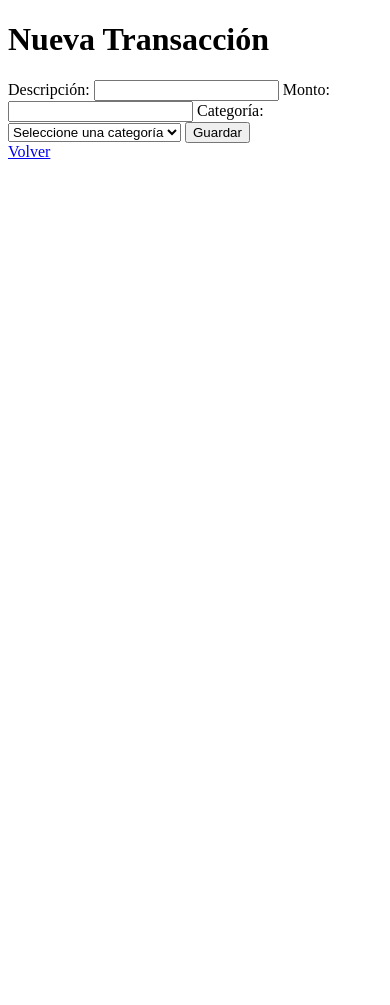
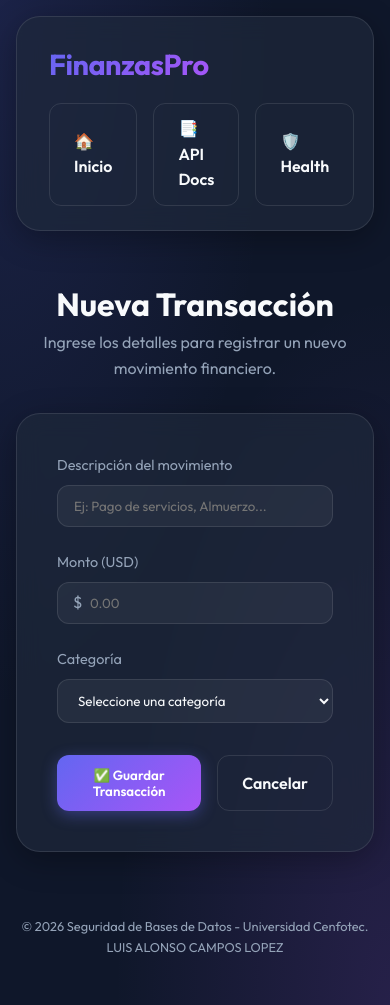
Before and after one commit to alonso523/Seguridad_Bases_de_Datos, a FastAPI app: page /transacciones/crear in a window 390 px wide. Before the commit the page ends 159 px from the top, so only its background shows below. Run offline with FastAPI, Linux system fonts and the light colour scheme.

Commit message:
Revision MZM

```diff
--- a/Aplicacion_WEB/seguridad_app/main.py
+++ b/Aplicacion_WEB/seguridad_app/main.py
@@ -12,13 +12,15 @@
 from seguridad_app.repositories.transacciones_repo import (obtener_transacciones, crear_transaccion, actualizar_transaccion, eliminar_transaccion, obtener_transaccion_por_id, obtener_categorias)
 
 
-app = FastAPI()
+from fastapi.staticfiles import StaticFiles
+
 @asynccontextmanager
 async def lifespan(app: FastAPI):
     initialize_database()
     yield  # Aquí inicia la app normalmente
 
 app = FastAPI(lifespan=lifespan)
+app.mount("/static", StaticFiles(directory="seguridad_app/static"), name="static")
 
 @app.get("/health")
 def health():
@@ -38,15 +40,16 @@
 
 
 templates = Jinja2Templates(directory="seguridad_app/templates")
+templates.env.globals.update(hasattr=hasattr)
 
-# # Listar las transacciones  -- Este código no se puede ejecutar con sqlmap
-# @app.get("/transacciones", response_class=HTMLResponse)
-# def listar_transacciones(request: Request, db: Session = Depends(get_db)):
-#     transacciones = obtener_transacciones(db)
-#     return templates.TemplateResponse(
-#         "transacciones.html",
-#         {"request": request, "transacciones": transacciones}
-#     )
+# Listar las transacciones  -- Este código no se puede ejecutar con sqlmap
+@app.get("/transacciones", response_class=HTMLResponse)
+def listar_transacciones(request: Request, db: Session = Depends(get_db)):
+    transacciones = obtener_transacciones(db)
+    return templates.TemplateResponse(
+        "transacciones.html",
+        {"request": request, "transacciones": transacciones}
+    )
 
 # EJEMPLO VULNERABLE - Para utilizar la herramienta sqlmap
 @app.get("/transacciones/vulnerable/{transaccion_id}")
--- /dev/null
+++ b/Aplicacion_WEB/seguridad_app/static/css/style.css
@@ -0,0 +1,230 @@
+:root {
+    --bg-color: #0f172a;
+    --card-bg: rgba(30, 41, 59, 0.7);
+    --primary-gradient: linear-gradient(135deg, #6366f1 0%, #a855f7 100%);
+    --secondary-gradient: linear-gradient(135deg, #3b82f6 0%, #2dd4bf 100%);
+    --text-primary: #f8fafc;
+    --text-secondary: #94a3b8;
+    --accent: #f43f5e;
+    --success: #10b981;
+    --glass-border: rgba(255, 255, 255, 0.1);
+    --transition: all 0.3s cubic-bezier(0.4, 0, 0.2, 1);
+}
+
+* {
+    margin: 0;
+    padding: 0;
+    box-sizing: border-box;
+    font-family: 'Outfit', sans-serif;
+}
+
+body {
+    background-color: var(--bg-color);
+    background-image:
+        radial-gradient(at 0% 0%, rgba(99, 102, 241, 0.15) 0px, transparent 50%),
+        radial-gradient(at 100% 100%, rgba(168, 85, 247, 0.15) 0px, transparent 50%);
+    color: var(--text-primary);
+    min-height: 100vh;
+    padding: 2rem;
+    line-height: 1.6;
+}
+
+.container {
+    max-width: 1100px;
+    margin: 0 auto;
+}
+
+/* Glassmorphism Header */
+header {
+    display: flex;
+    justify-content: space-between;
+    align-items: center;
+    margin-bottom: 3rem;
+    padding: 1.5rem 2rem;
+    background: var(--card-bg);
+    backdrop-filter: blur(12px);
+    border: 1px solid var(--glass-border);
+    border-radius: 24px;
+    box-shadow: 0 8px 32px rgba(0, 0, 0, 0.3);
+    animation: slideDown 0.6s ease-out;
+}
+
+h1 {
+    font-size: 1.8rem;
+    font-weight: 700;
+    background: var(--primary-gradient);
+    -webkit-background-clip: text;
+    background-clip: text;
+    -webkit-text-fill-color: transparent;
+    letter-spacing: -0.5px;
+}
+
+/* Premium Buttons */
+.btn {
+    display: inline-flex;
+    align-items: center;
+    gap: 0.5rem;
+    padding: 0.75rem 1.5rem;
+    border-radius: 12px;
+    font-weight: 600;
+    text-decoration: none;
+    transition: var(--transition);
+    cursor: pointer;
+    border: none;
+}
+
+.btn-primary {
+    background: var(--primary-gradient);
+    color: white;
+    box-shadow: 0 4px 15px rgba(99, 102, 241, 0.4);
+}
+
+.btn-primary:hover {
+    transform: translateY(-2px);
+    box-shadow: 0 6px 20px rgba(99, 102, 241, 0.6);
+}
+
+.btn-outline {
+    background: transparent;
+    color: var(--text-primary);
+    border: 1px solid var(--glass-border);
+}
+
+.btn-outline:hover {
+    background: rgba(255, 255, 255, 0.05);
+    border-color: rgba(255, 255, 255, 0.3);
+}
+
+/* Table Design */
+.table-container {
+    background: var(--card-bg);
+    backdrop-filter: blur(12px);
+    border: 1px solid var(--glass-border);
+    border-radius: 24px;
+    overflow: hidden;
+    box-shadow: 0 8px 32px rgba(0, 0, 0, 0.3);
+    animation: fadeIn 0.8s ease-out;
+}
+
+table {
+    width: 100%;
+    border-collapse: collapse;
+}
+
+th {
+    padding: 1.25rem 1.5rem;
+    text-align: left;
+    font-size: 0.85rem;
+    text-transform: uppercase;
+    letter-spacing: 1px;
+    color: var(--text-secondary);
+    background: rgba(255, 255, 255, 0.02);
+    border-bottom: 1px solid var(--glass-border);
+}
+
+td {
+    padding: 1.25rem 1.5rem;
+    border-bottom: 1px solid var(--glass-border);
+    font-size: 0.95rem;
+}
+
+tr:last-child td {
+    border-bottom: none;
+}
+
+tr:hover td {
+    background: rgba(255, 255, 255, 0.03);
+}
+
+/* Badges */
+.badge {
+    padding: 0.25rem 0.75rem;
+    border-radius: 20px;
+    font-size: 0.75rem;
+    font-weight: 600;
+}
+
+.badge-finance {
+    background: rgba(16, 185, 129, 0.1);
+    color: var(--success);
+    border: 1px solid rgba(16, 185, 129, 0.2);
+}
+
+/* Actions */
+.actions {
+    display: flex;
+    gap: 1rem;
+}
+
+.action-link {
+    color: var(--text-secondary);
+    text-decoration: none;
+    transition: var(--transition);
+}
+
+.action-link:hover {
+    color: var(--text-primary);
+}
+
+.action-delete:hover {
+    color: var(--accent);
+}
+
+/* Form Styling */
+.form-card {
+    background: var(--card-bg);
+    backdrop-filter: blur(12px);
+    border: 1px solid var(--glass-border);
+    border-radius: 24px;
+    padding: 2.5rem;
+    max-width: 600px;
+    margin: 0 auto;
+    box-shadow: 0 8px 32px rgba(0, 0, 0, 0.3);
+}
+
+.form-group {
+    margin-bottom: 1.5rem;
+}
+
+label {
+    display: block;
+    margin-bottom: 0.5rem;
+    font-size: 0.9rem;
+    color: var(--text-secondary);
+}
+
+input, select, textarea {
+    width: 100%;
+    padding: 0.75rem 1rem;
+    background: rgba(255, 255, 255, 0.05);
+    border: 1px solid var(--glass-border);
+    border-radius: 12px;
+    color: var(--text-primary);
+    outline: none;
+    transition: var(--transition);
+}
+
+input:focus, select:focus {
+    border-color: #6366f1;
+    background: rgba(255, 255, 255, 0.08);
+    box-shadow: 0 0 0 4px rgba(99, 102, 241, 0.1);
+}
+
+/* Animations */
+@keyframes slideDown {
+    from { transform: translateY(-20px); opacity: 0; }
+    to { transform: translateY(0); opacity: 1; }
+}
+
+@keyframes fadeIn {
+    from { opacity: 0; }
+    to { opacity: 1; }
+}
+
+/* Responsive */
+@media (max-width: 768px) {
+    body { padding: 1rem; }
+    header { flex-direction: column; gap: 1rem; align-items: flex-start; }
+    table { min-width: 600px; }
+    .table-container { overflow-x: auto; }
+}
--- /dev/null
+++ b/Aplicacion_WEB/seguridad_app/templates/base.html
@@ -0,0 +1,54 @@
+<!DOCTYPE html>
+<html lang="es">
+
+<head>
+    <meta charset="UTF-8">
+    <meta name="viewport" content="width=device-width, initial-scale=1.0">
+    <title>{% block title %}Finanzas Premium{% endblock %}</title>
+    <meta name="description" content="Gestión avanzada y segura de finanzas personales.">
+    <!-- Google Fonts -->
+    <link rel="preconnect" href="https://fonts.googleapis.com">
+    <link rel="preconnect" href="https://fonts.gstatic.com" crossorigin>
+    <link href="https://fonts.googleapis.com/css2?family=Outfit:wght@300;400;600;700&display=swap" rel="stylesheet">
+    <!-- Main Style -->
+    <link rel="stylesheet" href="{{ url_for('static', path='css/style.css') }}">
+    {% block head %}{% endblock %}
+</head>
+
+<body>
+    <div class="container">
+        <header>
+            <div class="logo">
+                <h1>Finanzas<span>Pro</span></h1>
+            </div>
+            <nav class="actions">
+                <a href="/transacciones" class="btn btn-outline">🏠 Inicio</a>
+                <a href="/docs" class="btn btn-outline">📑 API Docs</a>
+                <a href="/health" class="btn btn-outline">🛡️ Health</a>
+            </nav>
+        </header>
+
+        <main>
+            {% block content %}{% endblock %}
+        </main>
+
+        <footer
+            style="margin-top: 4rem; text-align: center; color: var(--text-secondary); font-size: 0.8rem; padding-bottom: 2rem;">
+            &copy; 2026 Seguridad de Bases de Datos - Universidad Cenfotec. LUIS ALONSO CAMPOS LOPEZ
+        </footer>
+    </div>
+
+    <!-- Micro-interactions Script -->
+    <script>
+        document.querySelectorAll('.btn').forEach(button => {
+            button.addEventListener('mousedown', function () {
+                this.style.transform = 'scale(0.95)';
+            });
+            button.addEventListener('mouseup', function () {
+                this.style.transform = 'scale(1)';
+            });
+        });
+    </script>
+</body>
+
+</html>
--- a/Aplicacion_WEB/seguridad_app/templates/crear_transaccion.html
+++ b/Aplicacion_WEB/seguridad_app/templates/crear_transaccion.html
@@ -1,33 +1,48 @@
-<!DOCTYPE html>
-<html lang="es">
-<head>
-    <meta charset="UTF-8">
-    <title>Crear Transacción</title>
-</head>
-<body>
+{% extends "base.html" %}
 
-    <h1>Nueva Transacción</h1>
+{% block title %}Nueva Transacción - FinanzasPro{% endblock %}
 
-    <form method="post">
+{% block content %}
+<div class="form-container" style="max-width: 600px; margin: 0 auto; animation: slideDown 0.6s ease-out;">
+    <div style="margin-bottom: 2rem; text-align: center;">
+        <h2 style="font-size: 2rem; color: var(--text-primary);">Nueva Transacción</h2>
+        <p style="color: var(--text-secondary);">Ingrese los detalles para registrar un nuevo movimiento financiero.</p>
+    </div>
 
-        <label>Descripción:</label>
-        <input type="text" name="descripcion" required>
+    <div class="form-card">
+        <form method="post">
+            <div class="form-group">
+                <label for="descripcion">Descripción del movimiento</label>
+                <input type="text" id="descripcion" name="descripcion" placeholder="Ej: Pago de servicios, Almuerzo..." required>
+            </div>
 
-        <label>Monto:</label>
-        <input type="number" step="0.01" name="monto" required>
+            <div class="form-group">
+                <label for="monto">Monto (USD)</label>
+                <div style="position: relative;">
+                    <span style="position: absolute; left: 1rem; top: 50%; transform: translateY(-50%); color: var(--text-secondary);">$</span>
+                    <input type="number" id="monto" step="0.01" name="monto" style="padding-left: 2rem;" placeholder="0.00" required>
+                </div>
+            </div>
 
-        <label>Categoría:</label>
-        <select name="categoria_id" required>
-            <option value="">Seleccione una categoría</option>
-            {% for c in categorias %}
-                <option value="{{ c.id }}">{{ c.descripcion }}</option>
-            {% endfor %}
-        </select>
+            <div class="form-group">
+                <label for="categoria_id">Categoría</label>
+                <select id="categoria_id" name="categoria_id" required>
+                    <option value="" disabled selected>Seleccione una categoría</option>
+                    {% for c in categorias %}
+                        <option value="{{ c.id }}">{{ c.descripcion }}</option>
+                    {% endfor %}
+                </select>
+            </div>
 
-        <button type="submit">Guardar</button>
-    </form>
-
-    <a href="/transacciones">Volver</a>
-
-</body>
-</html>
+            <div style="display: flex; gap: 1rem; margin-top: 2rem;">
+                <button type="submit" class="btn btn-primary" style="flex: 2; justify-content: center;">
+                    ✅ Guardar Transacción
+                </button>
+                <a href="/transacciones" class="btn btn-outline" style="flex: 1; justify-content: center;">
+                    Cancelar
+                </a>
+            </div>
+        </form>
+    </div>
+</div>
+{% endblock %}
```
Also changed, not shown: Aplicacion_WEB/seguridad_app/templates/editar_transaccion.html (+34 -15 lines), Aplicacion_WEB/seguridad_app/templates/index.html (+23 -11 lines), Aplicacion_WEB/seguridad_app/templates/transacciones.html (+51 -16 lines), App.png (added), README.md.
